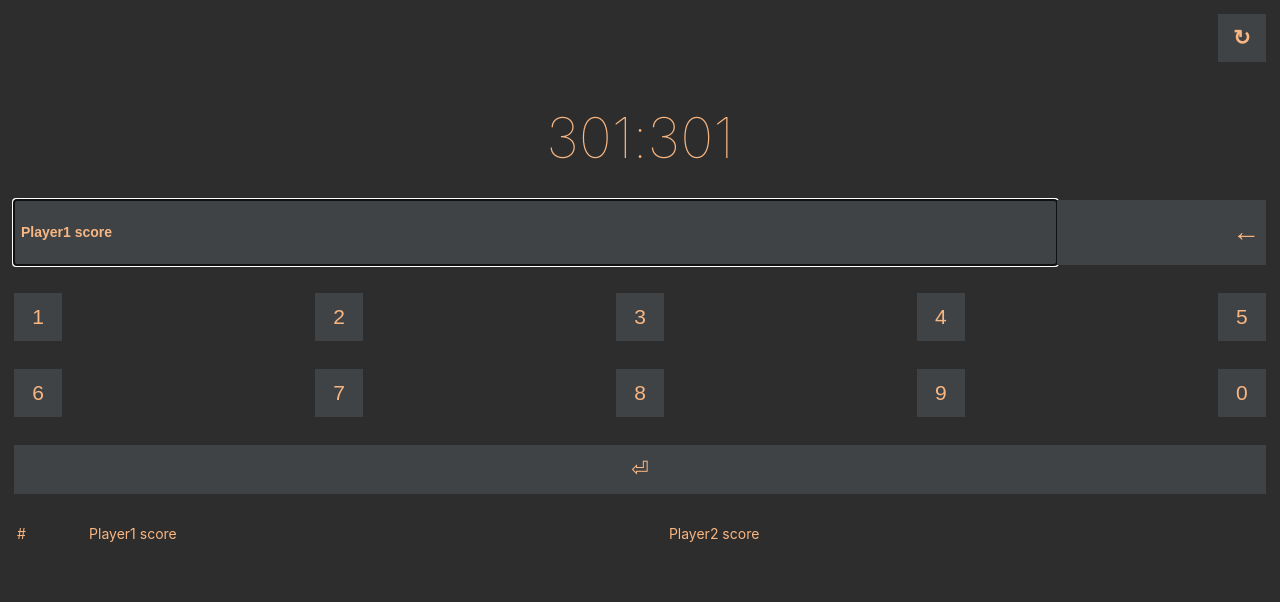
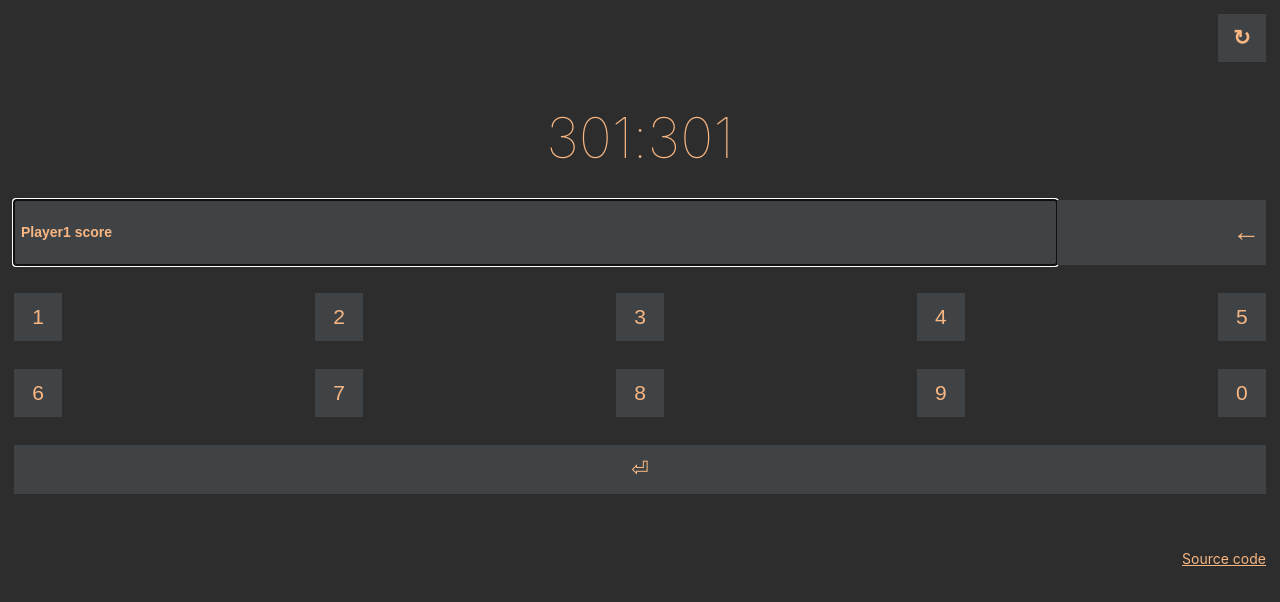
Before and after one commit to stsh89/darts-scoreboard, a React (Create React App) app: page / in a window 1280 px wide. Shown: the top 602 px of the page. Built offline with nearby package versions, Linux system fonts and the light colour scheme; the HTML template or start-up script is replaced by a standard one.

Commit message:
Minor adjustments

```diff
--- a/src/App.css
+++ b/src/App.css
@@ -38,7 +38,7 @@
   background-image: none;
   background-color: #404345;
   box-shadow: none;
-  color: #dadee0;
+  color: var(--text-color);
   font-weight: bold;
 }
 
@@ -94,3 +94,13 @@
   margin-top: 2em;
   width: 100%;
 }
+
+.link {
+  color: var(--text-color);
+}
+
+.footer {
+  margin-top: 4em;
+  display: flex;
+  flex-direction: row-reverse;
+}
--- a/src/Scoreboard.js
+++ b/src/Scoreboard.js
@@ -18,6 +18,20 @@ export default function Scoreboard() {
       </tr>
     )
   })
+
+  let scoreTable;
+  if (player1ScoreList.length > 0) {
+    scoreTable = (
+      <table className="scores-table">
+        <thead>
+          <tr><td>#</td><td>Player1 score</td><td>Player2 score</td></tr>
+        </thead>
+        <tbody>
+          {playerScores}
+        </tbody>
+      </table>
+    )
+  }
 
   const numberButtonClick = (value) => {
     setScoreInputValue(`${scoreInputValue}${value}`)
@@ -126,14 +140,10 @@ export default function Scoreboard() {
       <div className="button-group">
         <button className="button button--enter" onClick={enterButtonClick}>&#9166;</button>
       </div>
-      <table className="scores-table">
-        <thead>
-          <tr><td>#</td><td>Player1 score</td><td>Player2 score</td></tr>
-        </thead>
-        <tbody>
-          {playerScores}
-        </tbody>
-      </table>
+      {scoreTable}
+      <footer className="footer">
+        <a href="https://github.com/stsh89/darts-scoreboard" className="link">Source code</a>
+      </footer>
     </div>
   )
 }
```
